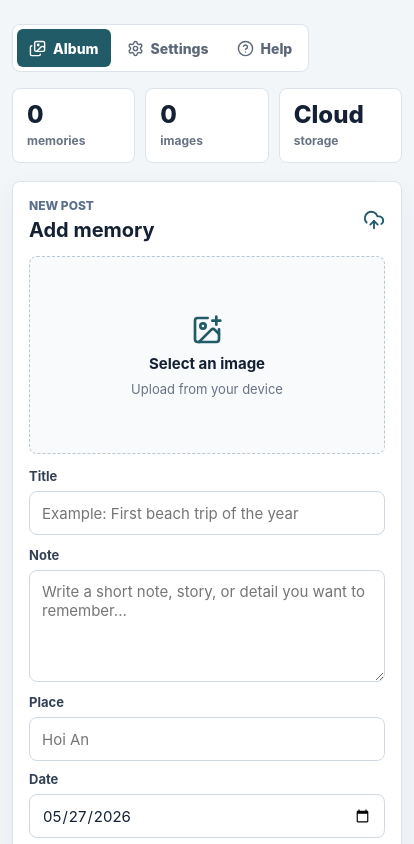
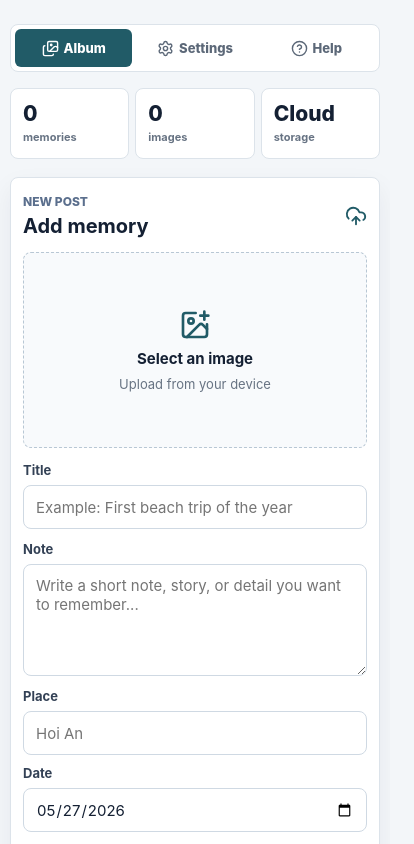
Before and after one commit to thelu802-create/prjTest, a React (Vite) app: page / in a window 390 px wide. Shown: the top 844 px of the page, 414 px wide, since content can reach past the window. Built offline with nearby package versions, Linux system fonts and the light colour scheme; no server answers.

Commit message:
Add iPhone installable PWA support

```diff
--- a/index.html
+++ b/index.html
@@ -2,9 +2,16 @@
 <html lang="en">
   <head>
     <meta charset="UTF-8" />
-    <link rel="icon" type="image/svg+xml" href="/favicon.svg" />
+    <link rel="icon" type="image/svg+xml" href="./favicon.svg" />
+    <link rel="manifest" href="./manifest.webmanifest" />
+    <link rel="apple-touch-icon" href="./apple-touch-icon.png" />
     <meta name="viewport" content="width=device-width, initial-scale=1.0" />
-    <title>prjtest</title>
+    <meta name="theme-color" content="#215b67" />
+    <meta name="apple-mobile-web-app-capable" content="yes" />
+    <meta name="apple-mobile-web-app-title" content="Memory Cloud" />
+    <meta name="apple-mobile-web-app-status-bar-style" content="default" />
+    <meta name="description" content="Save memories and photos to your OneDrive." />
+    <title>Memory Cloud</title>
   </head>
   <body>
     <div id="root"></div>
--- a/src/app/App.css
+++ b/src/app/App.css
@@ -2,6 +2,7 @@
   width: min(100%, 1180px);
   margin: 0 auto;
   padding: 24px 16px 48px;
+  overflow-x: clip;
 }
 
 .section-heading h2,
@@ -44,10 +45,12 @@
 }
 
 .app-nav {
-  display: inline-flex;
+  display: flex;
   gap: 4px;
+  width: 100%;
   margin-bottom: 16px;
   padding: 4px;
+  overflow: hidden;
   border: 1px solid #dce3ea;
   border-radius: 8px;
   background: #ffffff;
@@ -55,7 +58,9 @@
 
 .nav-tab {
   display: inline-flex;
+  min-width: 0;
   min-height: 38px;
+  flex: 1 1 0;
   align-items: center;
   justify-content: center;
   gap: 7px;
@@ -77,7 +82,7 @@
 
 .stats-grid {
   display: grid;
-  grid-template-columns: repeat(3, minmax(0, 1fr));
+  grid-template-columns: repeat(auto-fit, minmax(96px, 1fr));
   gap: 10px;
   margin-bottom: 18px;
 }
@@ -108,6 +113,7 @@
 .desktop-layout {
   display: grid;
   gap: 18px;
+  min-width: 0;
 }
 
 .left-column {
@@ -116,11 +122,15 @@
 
 .settings-layout {
   display: grid;
+  width: 100%;
   max-width: 520px;
+  min-width: 0;
 }
 
 .help-panel {
+  width: 100%;
   max-width: 860px;
+  min-width: 0;
   padding: 16px;
   border: 1px solid #dce3ea;
   border-radius: 8px;
@@ -154,6 +164,7 @@
 .composer,
 .timeline,
 .sync-card {
+  min-width: 0;
   border: 1px solid #dce3ea;
   border-radius: 8px;
   background: #ffffff;
@@ -174,10 +185,12 @@
   align-items: center;
   justify-content: space-between;
   gap: 14px;
+  min-width: 0;
   margin-bottom: 14px;
 }
 
 .section-heading h2 {
+  overflow-wrap: anywhere;
   font-size: 20px;
   line-height: 1.2;
 }
@@ -190,6 +203,8 @@
 .upload-zone {
   position: relative;
   display: grid;
+  width: 100%;
+  max-width: 100%;
   min-height: 196px;
   overflow: hidden;
   place-items: center;
@@ -434,9 +449,11 @@ textarea:focus {
   display: grid;
   grid-template-columns: minmax(0, 1fr) 40px;
   gap: 8px;
+  min-width: 0;
 }
 
 .folder-row input {
+  min-width: 0;
   height: 40px;
   font-size: 14px;
 }
@@ -491,6 +508,7 @@ textarea:focus {
   align-items: center;
   justify-content: center;
   gap: 7px;
+  max-width: 100%;
   padding: 8px 12px;
   border: 1px solid #cfd9e3;
   border-radius: 8px;
@@ -522,6 +540,7 @@ textarea:focus {
   background: #ffffff;
   color: #677383;
   box-sizing: border-box;
+  min-width: 0;
 }
 
 .album-status {
@@ -552,6 +571,7 @@ textarea:focus {
 }
 
 .post-card {
+  min-width: 0;
   overflow: hidden;
   border: 1px solid #dce3ea;
   border-radius: 8px;
@@ -579,6 +599,7 @@ textarea:focus {
 }
 
 .post-content {
+  min-width: 0;
   padding: 14px;
 }
 
@@ -603,11 +624,13 @@ textarea:focus {
 }
 
 .post-card h3 {
+  overflow-wrap: anywhere;
   font-size: 18px;
   line-height: 1.25;
 }
 
 .post-card p {
+  overflow-wrap: anywhere;
   margin: 8px 0 13px;
   color: #5c6878;
   font-size: 14px;
@@ -616,6 +639,8 @@ textarea:focus {
 
 .drive-link {
   display: inline-flex;
+  max-width: 100%;
+  overflow-wrap: anywhere;
   margin: 0 10px 0 0;
   color: #215b67;
   font-size: 13px;
@@ -735,7 +760,41 @@ textarea:focus {
 
 @media (max-width: 390px) {
   .app-shell {
+    padding-inline: 10px;
+  }
+
+  .nav-tab {
+    gap: 5px;
+    padding-inline: 7px;
+    font-size: 13px;
+  }
+
+  .stats-grid {
+    grid-template-columns: repeat(3, minmax(0, 1fr));
+    gap: 6px;
+  }
+
+  .stats-grid div,
+  .composer,
+  .timeline,
+  .sync-card,
+  .help-panel {
     padding-inline: 12px;
   }
 
+  .stats-grid span {
+    font-size: 21px;
+  }
+
+  .stats-grid p {
+    font-size: 11px;
+  }
+
+  .folder-row {
+    grid-template-columns: minmax(0, 1fr) 40px;
+  }
+
+  .folder-apply {
+    grid-column: 1 / -1;
+  }
 }
--- a/src/index.css
+++ b/src/index.css
@@ -10,7 +10,13 @@
 }
 
 * {
+  box-sizing: border-box;
   -webkit-tap-highlight-color: transparent;
+}
+
+html,
+body {
+  overflow-x: hidden;
 }
 
 body {
--- a/src/main.tsx
+++ b/src/main.tsx
@@ -2,6 +2,9 @@ import { StrictMode } from 'react'
 import { createRoot } from 'react-dom/client'
 import './index.css'
 import { App } from './app/App'
+import { registerServiceWorker } from './registerServiceWorker'
+
+registerServiceWorker()
 
 createRoot(document.getElementById('root')!).render(
   <StrictMode>
--- /dev/null
+++ b/src/registerServiceWorker.ts
@@ -0,0 +1,11 @@
+export function registerServiceWorker() {
+  if (!import.meta.env.PROD || !('serviceWorker' in navigator)) {
+    return
+  }
+
+  window.addEventListener('load', () => {
+    navigator.serviceWorker.register(`${import.meta.env.BASE_URL}sw.js`).catch(() => {
+      // PWA installation should not block the app if registration fails.
+    })
+  })
+}
```
Also changed, not shown: public/sw.js (added, +56 -0 lines), public/apple-touch-icon.png (added), public/manifest.webmanifest (added), public/pwa-icon.svg (added).
